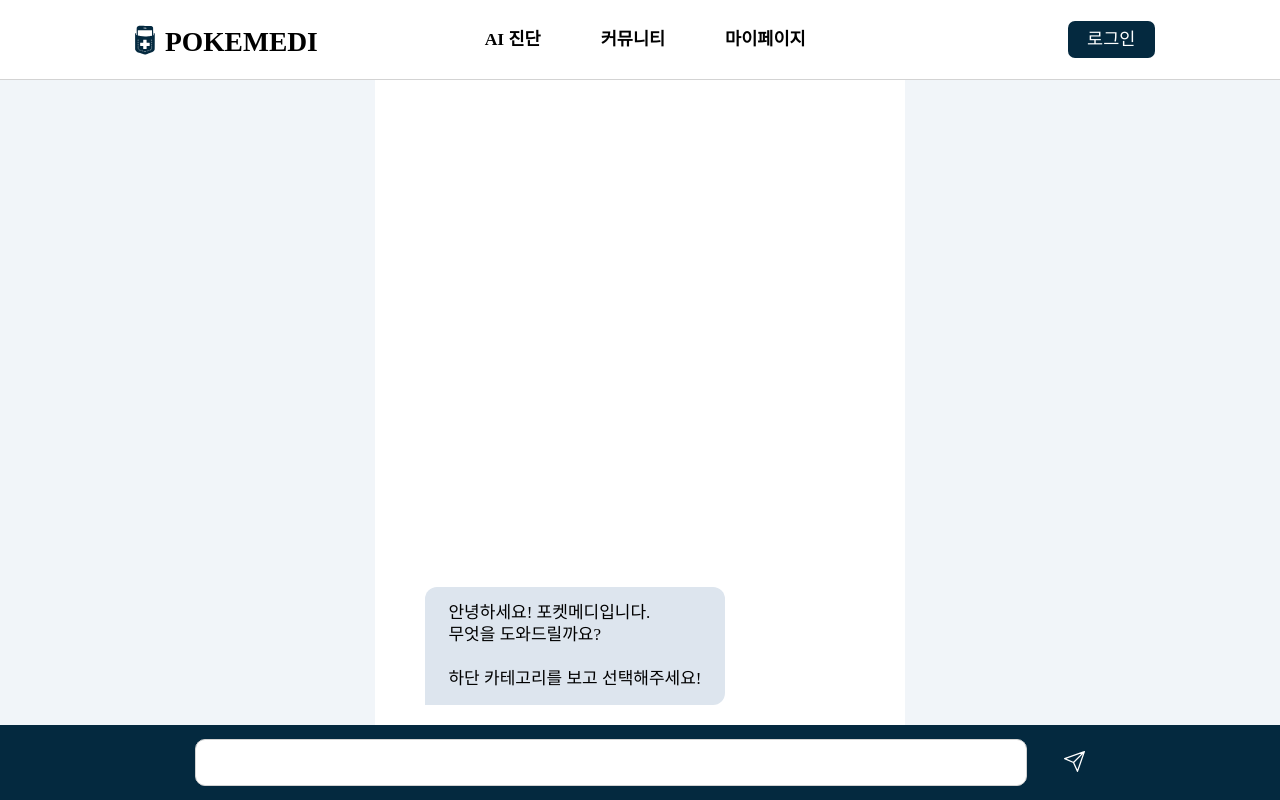
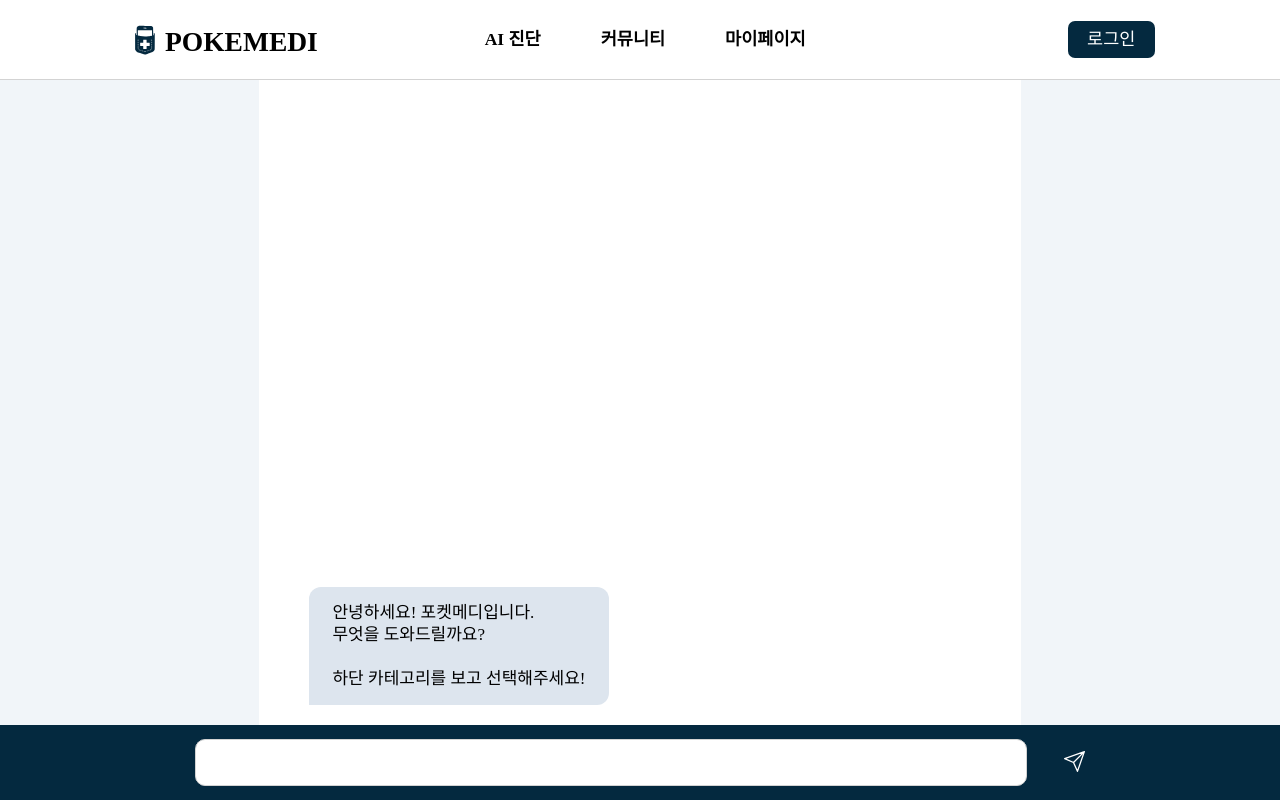
Before and after one commit to KGU-TurtleDoctor/POKEMEDI-Client, a React (Vite) app: page /aichat in a window 1280 px wide. Built offline with nearby package versions, Linux system fonts and the light colour scheme; no server answers; a web font is replaced by a local one.

Commit message:
✏️️ [FIX] 챗봇 페이지 레이아웃 수정

```diff
--- a/src/components/AIChat/ChatScreen.jsx
+++ b/src/components/AIChat/ChatScreen.jsx
@@ -31,20 +31,19 @@ const chatup = keyframes`
 `;
 
 const ChatScreenWrapper = styled.div`
+  display: flex;
+  flex-direction: column;
+  justify-content: flex-end;
+
   width: 100%;
   height: calc(100% - 7.5rem);
 
-  position: relative;
+  background-color: #ffffff;
 
-  background-color: #ffffff;
-  /*
-  overflow: scroll; */
+  overflow-y: auto;
 `;
 
 const ChatLogDisplay = styled.div`
-  position: absolute;
-  bottom: 0;
-
   width: 100%;
   padding: 0 5rem;
 `;
--- a/src/pages/AIChat.jsx
+++ b/src/pages/AIChat.jsx
@@ -53,7 +53,7 @@ const AIChatPageWrapper = styled.div`
 const AIChatPageBodyWrapper = styled.div`
   width: 100%;
   height: calc(100vh - 8rem);
-  padding: 0 37.5rem;
+  padding: 0 calc((100% - 76.2rem) / 2);
   margin-top: 8rem;
 
   background-color: #f1f5f9;
```
